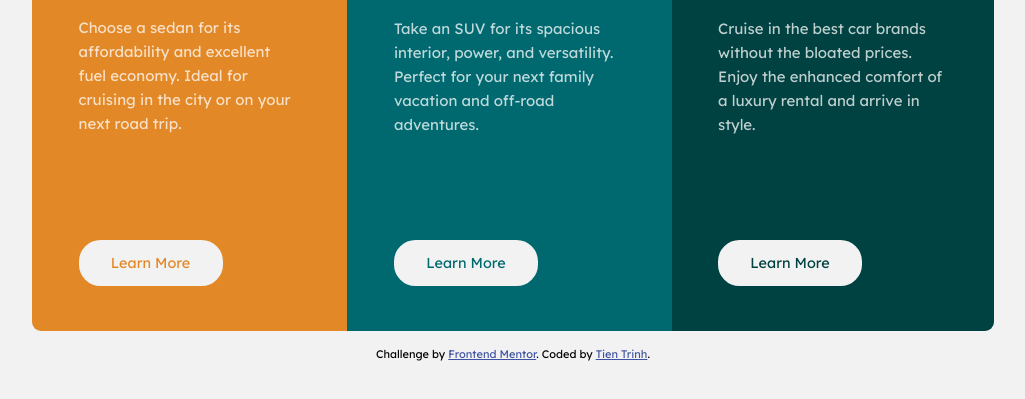
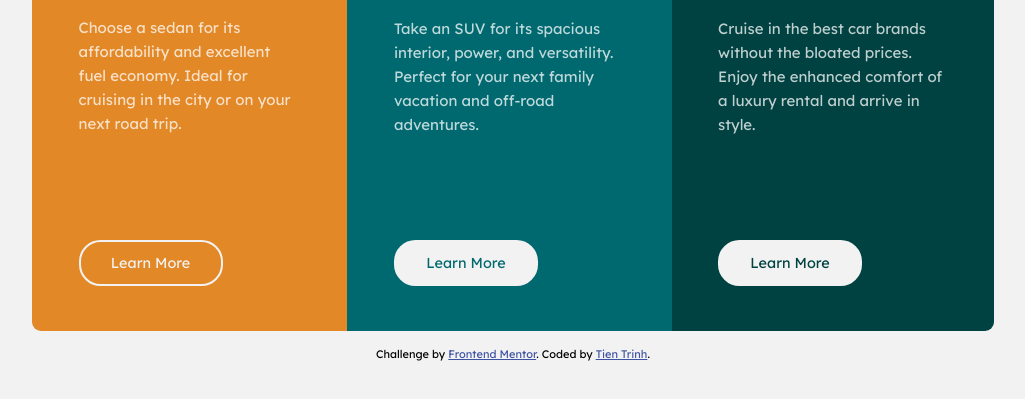
Before and after one commit to tientrinh21/3-column-preview-card-component, a plain HTML site: page index.html in a window 1280 px wide. In both pictures the pointer is over the button 277 px from the left and 575 px from the top of the page. Shown: the part 313-712 px from the top of the page, without its empty margins (127-1152 px from the left). Drawn offline with Linux system fonts and the light colour scheme.

Commit message:
Add button hover

```diff
--- a/style.css
+++ b/style.css
@@ -70,6 +70,13 @@ body {
 	font-family: var(--text-font);
 	font-size: 0.9rem;
 	margin-top: 5em;
+	cursor: pointer;
+}
+
+.card button:hover {
+	background-color: transparent;
+	color: var(--very-light-grey);
+	transition: 0.3s;
 }
 
 .card-1 {
```
